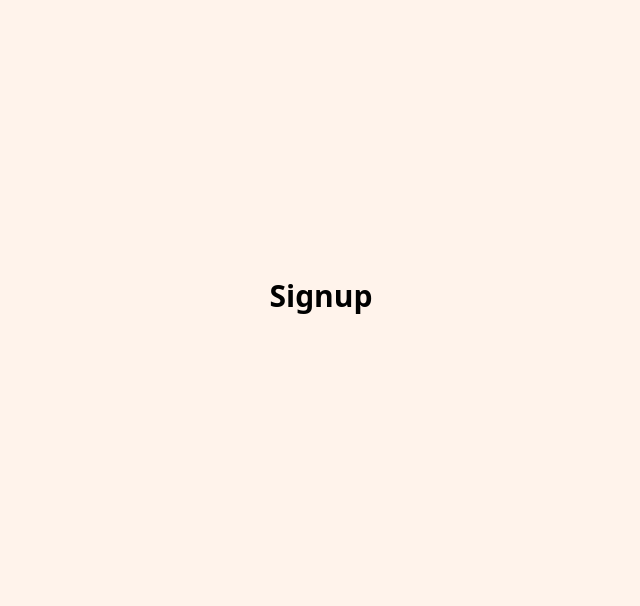
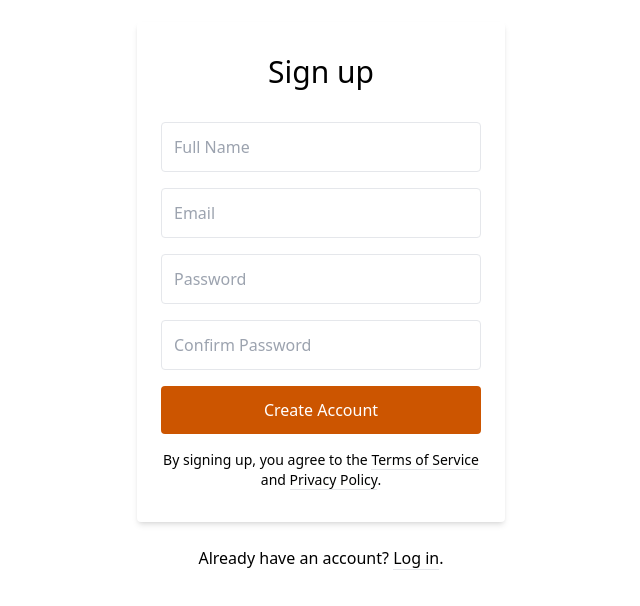
Before and after one commit to Shaz-Momin/Lend-and-Lease, a Next.js app: page /signup in a window 1280 px wide. Shown: the part 104-710 px from the top of the page, without its empty margins (319-959 px from the left). Built offline with nearby package versions, Linux system fonts and the light colour scheme.

Commit message:
signup and login frontend finished

```diff
--- a/pages/login.js
+++ b/pages/login.js
@@ -1,7 +1,28 @@
 export default function login() {
     return (
-      <div className="flex bg-burntOrange-100 items-center justify-center text-3xl font-bold h-screen w-full">
-        Login
-      </div>
+        <div className="bg-grey-lighter min-h-screen flex flex-col">
+            <div className="container max-w-sm mx-auto flex-1 flex flex-col items-center justify-center px-2">
+                <div className="bg-white px-6 py-8 rounded shadow-md text-black w-full">
+                    <h1 className="mb-8 text-3xl text-center">Sign in to your account</h1>
+                    <input
+                        type="text"
+                        className="block border border-grey-light w-full p-3 rounded mb-4"
+                        name="email"
+                        placeholder="Email" />
+                    <input
+                        type="password"
+                        className="block border border-grey-light w-full p-3 rounded mb-4"
+                        name="password"
+                        placeholder="Password" />
+                    <button
+                        type="submit"
+                        className="block rounded bg-burntOrange-800 mb-4 text-white
+                        w-full p-3 hover:bg-burntOrange-700">Sign in</button>
+                </div>
+                <div className="text-grey-dark mt-6">
+                    Don't have an account? <a className="no-underline border-b border-blue text-blue" href="../signup/">Sign up</a>.
+                </div>
+            </div>
+        </div>
     )
 }
--- a/pages/signup.js
+++ b/pages/signup.js
@@ -1,7 +1,51 @@
 export default function signup() {
     return (
-      <div className="flex bg-burntOrange-100 items-center justify-center text-3xl font-bold h-screen w-full">
-        Signup
-      </div>
+        <div className="bg-grey-lighter min-h-screen flex flex-col">
+            <div className="container max-w-sm mx-auto flex-1 flex flex-col items-center justify-center px-2">
+                <div className="bg-white px-6 py-8 rounded shadow-md text-black w-full">
+                    <h1 className="mb-8 text-3xl text-center">Sign up</h1>
+                    <input
+                        type="text"
+                        className="block border border-grey-light w-full p-3 rounded mb-4"
+                        name="fullname"
+                        placeholder="Full Name" />
+
+                    <input
+                        type="text"
+                        className="block border border-grey-light w-full p-3 rounded mb-4"
+                        name="email"
+                        placeholder="Email" />
+
+                    <input
+                        type="password"
+                        className="block border border-grey-light w-full p-3 rounded mb-4"
+                        name="password"
+                        placeholder="Password" />
+                    <input
+                        type="password"
+                        className="block border border-grey-light w-full p-3 rounded mb-4"
+                        name="confirm_password"
+                        placeholder="Confirm Password" />
+
+                    <button
+                        type="submit"
+                        className="block rounded bg-burntOrange-800 mb-4 text-white
+                        w-full p-3 hover:bg-burntOrange-700"
+                    >Create Account</button>
+
+                    <div className="text-center text-sm text-grey-dark mt-4">
+                        By signing up, you agree to the <a className="no-underline border-b border-grey-dark text-grey-dark" href="#">
+                            Terms of Service
+                        </a> and <a className="no-underline border-b border-grey-dark text-grey-dark" href="#">
+                            Privacy Policy
+                        </a>.
+                    </div>
+                </div>
+
+                <div className="text-grey-dark mt-6">
+                    Already have an account? <a className="no-underline border-b border-blue text-blue" href="../login/">Log in</a>.
+                </div>
+            </div>
+        </div>
     )
 }
```
Also changed, not shown: 1 other file (tests, documents, lock files or other folders).
